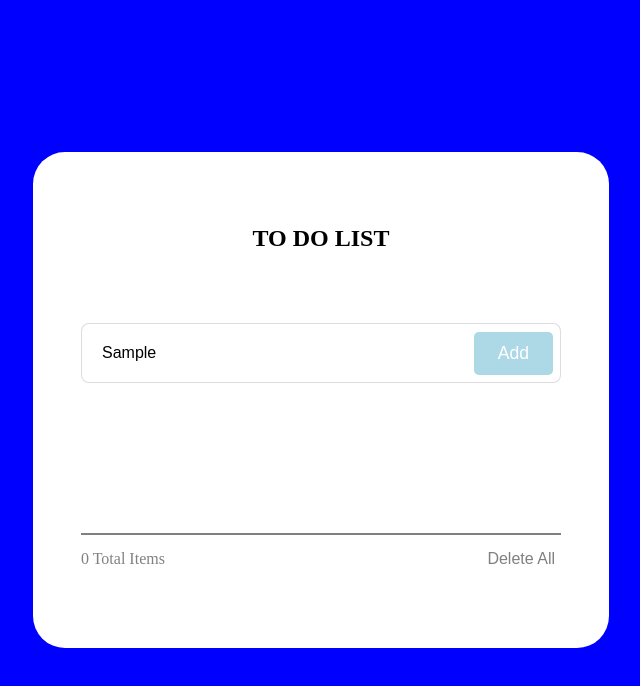
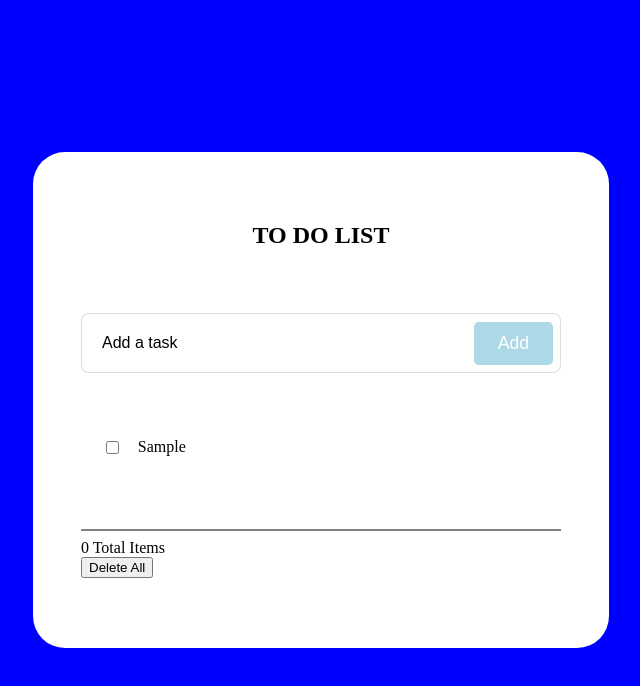
Before and after one commit to ivan-li-gith/To-Do-List, a plain HTML site: page index.html in a window 1280 px wide. Both pictures are taken after typing "Sample" into the empty fields and a click on the button "Add". Shown: the whole page, without its empty margins (319-959 px from the left). Drawn offline with Linux system fonts and the light colour scheme.

Commit message:
Added js file and updated html and css file

```diff
--- a/index.html
+++ b/index.html
@@ -5,11 +5,13 @@
         <meta charset="UTF-8">
         <meta name="viewport" content="width=device-width, initial-scale=1.0">
         <link rel="stylesheet" href="style.css">
+        <!--defer makes it so that it runs the html file first before referencing the js file-->
+        <script src="script.js" defer></script>
         <title>To Do List</title>
     </head>
 
     <body>
-        <section class="ToDo">
+        <section class="todo">
             <h2>To Do List</h2>
 
             <!--divs are a container to group and organize a stuff-->
--- /dev/null
+++ b/script.js
@@ -0,0 +1,79 @@
+
+//setting the var todo to whatever is in storage (if it exists) or making it into an empty array
+let todo = JSON.parse(localStorage.getItem("todo")) || [];
+const todoInput = document.getElementById("todoInput");
+const todoList = document.getElementById("todoList");
+const todoCount = document.getElementById("todoCount");
+const addButton = document.querySelector("button");
+const deleteButton = document.getElementById("deleteButton");
+
+//initializing the document
+//the addEventListener is constantly listening to the website (denoted by the DOMContentLoaded) and runs the function inside
+document.addEventListener("DOMContentLoaded", function(){
+    //the function that is running is another addEventListener but on the add button. if it senses a click, it is going to run the addTask function
+    addButton.addEventListener("click", addTask);
+
+    //the point of this is if it senses a key being pressed and if the key is enter add the task (just another way to add a task instead of pressing the add button)
+    todoInput.addEventListener("keydown", function(event){
+        if(event.key === "Enter"){
+            //prevents the website from reloading when u hit the enter button
+            event.preventDefault();
+            addTask();
+        }
+    })
+
+    deleteButton.addEventListener("click", deleteAllTask);
+    displayTasks();
+});
+
+function addTask(){
+    //setting newTask to what type in the box
+    const newTask = todoInput.value.trim()
+
+    //adding newTask to the array
+    if(newTask !== ""){
+        todo.push({text: newTask, disabled: false});
+    }
+
+    savetoLocalStorage();
+    todoInput.value = "";
+    displayTasks();
+}
+
+function deleteAllTask(){
+
+}
+
+function displayTasks(){
+    todoList.innerHTML = "";
+
+    todo.forEach((item, index) => {
+        const p = document.createElement("p");
+
+        //back ticks are html code and ${} is referencing back to js
+        //so for every input it is going to have a number like input-0 input-1
+        //item.disabled ? -> asking if it is true. if it is true then check it otherwise leave it blank
+
+        //for the ids it checks if it is disabled and if it is it puts it in the disabled class where the css file shows it as a line through
+        p.innerHTML =
+        `
+            <div class="todo-container">
+                <input type="checkbox" class="todo-checkbox" id="input-${index}" ${item.disabled ? "checked" : ""}>
+                <p id="todo-${index}" class="${item.disabled ? "disabled": ""}" onclick="editTask(${index})">
+                ${item.text}
+                </p>
+            </div>
+
+        `;
+
+        p.querySelector(".todo-checkbox").addEventListener("change", () => {toggleTask(index)});
+        todoList.appendChild(p);
+
+    });
+
+
+}
+
+function savetoLocalStorage(){
+    localStorage.setItem("todo", JSON.stringify(todo));
+}
--- a/style.css
+++ b/style.css
@@ -33,7 +33,7 @@ h1, h2, h3, h4, h5, h6, p{
     margin: 0;
 }
 
-.ToDo{
+.todo{
     display: flex;
     flex-direction: column;
     justify-content: space-around;
@@ -72,7 +72,7 @@ input[type="text"]::placeholder{
     color: black;
 }
 
-.todoContainer{
+.todo-container{
     display: flex;
     gap: 1rem;
 }
@@ -128,18 +128,18 @@ input[text="checkbox"]::before::after{
     border: 0.06rem solid grey;
 }
 
-.counter_container{
+.counter-container{
     height: 2rem;
     display: flex;
     justify-content: space-between;
     color: grey;
 }
 
-.counter_container p{
+.counter-container p{
     align-self: center;
 }
 
-.counter_container button{
+.counter-container button{
     border: none;
     background-color: transparent;
     color: grey;
```
